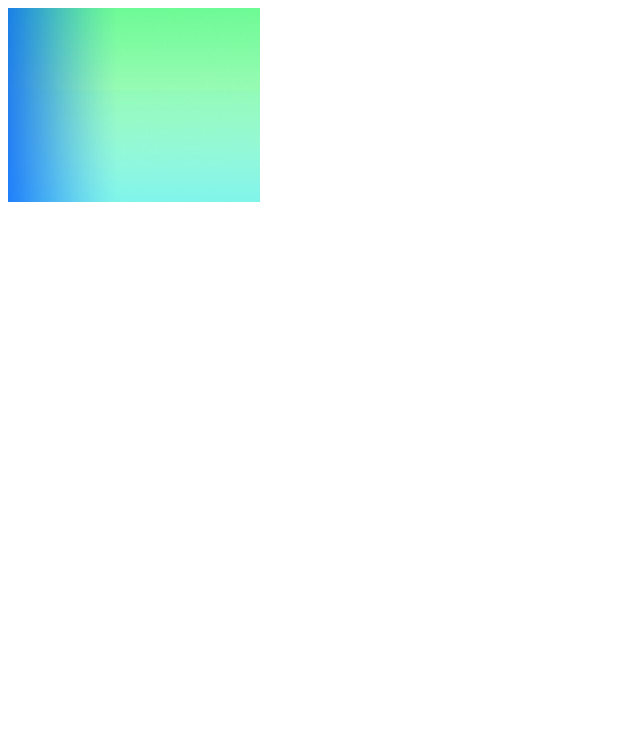
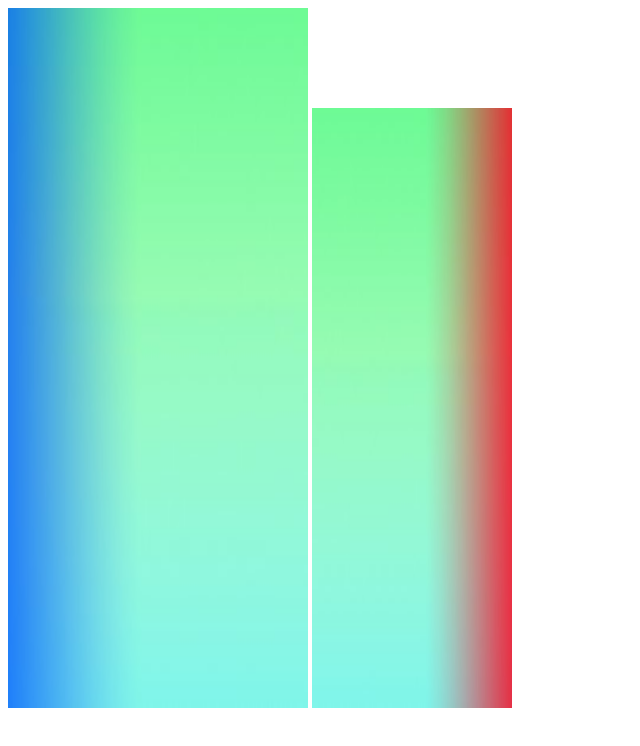
Before and after one commit to Ksenia-Uvarovskay19/Uvarovskay, a plain HTML site: page доп/dop2.2.html in a window 1280 px wide. Shown: the whole page, without its empty margins (0-640 px from the left). Drawn offline with Linux system fonts and the light colour scheme.

Commit message:
second comit

```diff
--- a/доп/dop2.2.html
+++ b/доп/dop2.2.html
@@ -7,6 +7,11 @@
     <title>Document</title>
 </head>
 <body>
-    <img src="lvy.jpeg">
+    <img src="lvy.jpeg"
+    width="300"
+    height="700">
+    <img src="Pvy.jpeg"
+    width="200"
+    height="600">
 </body>
 </html>
```
